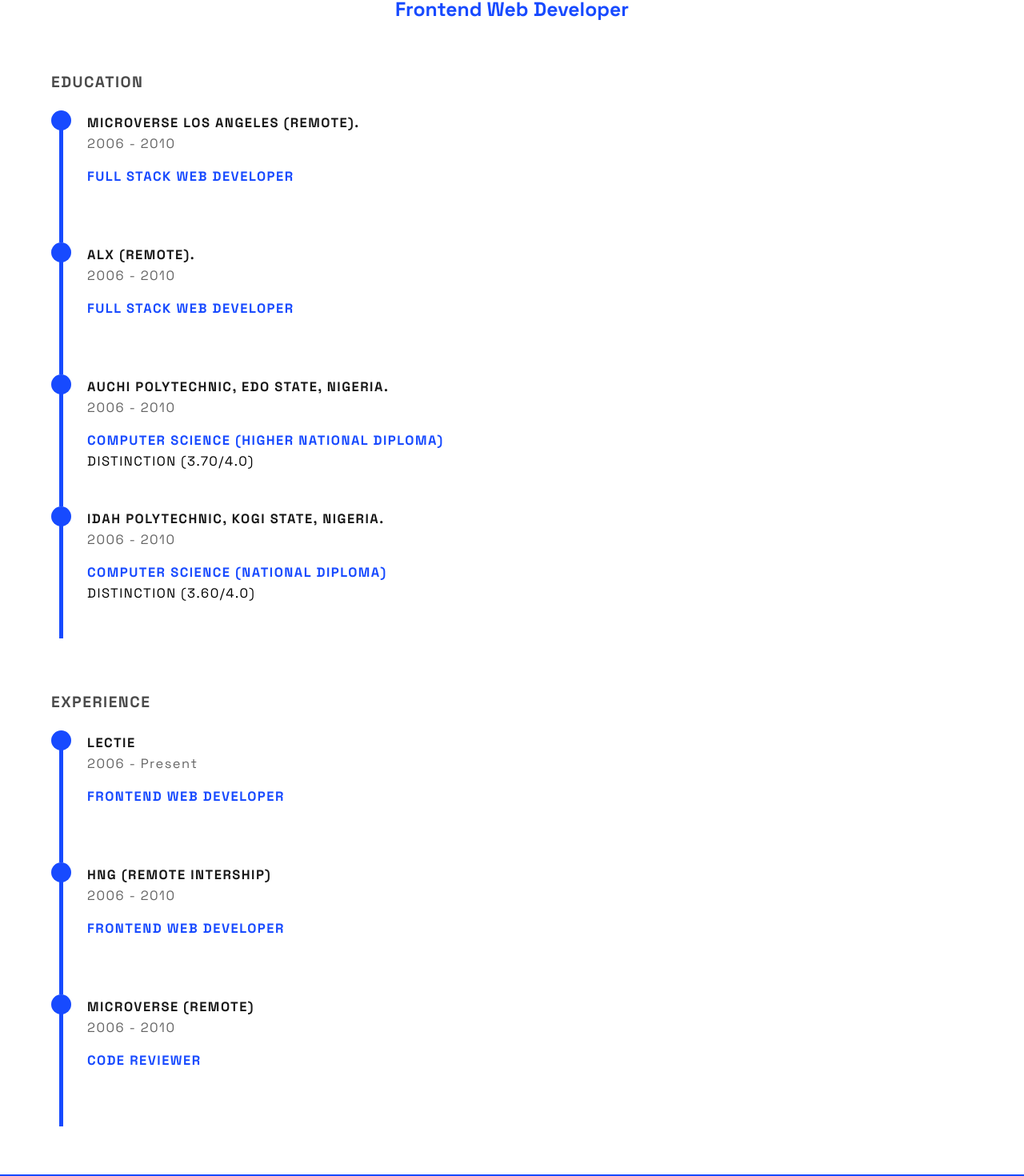
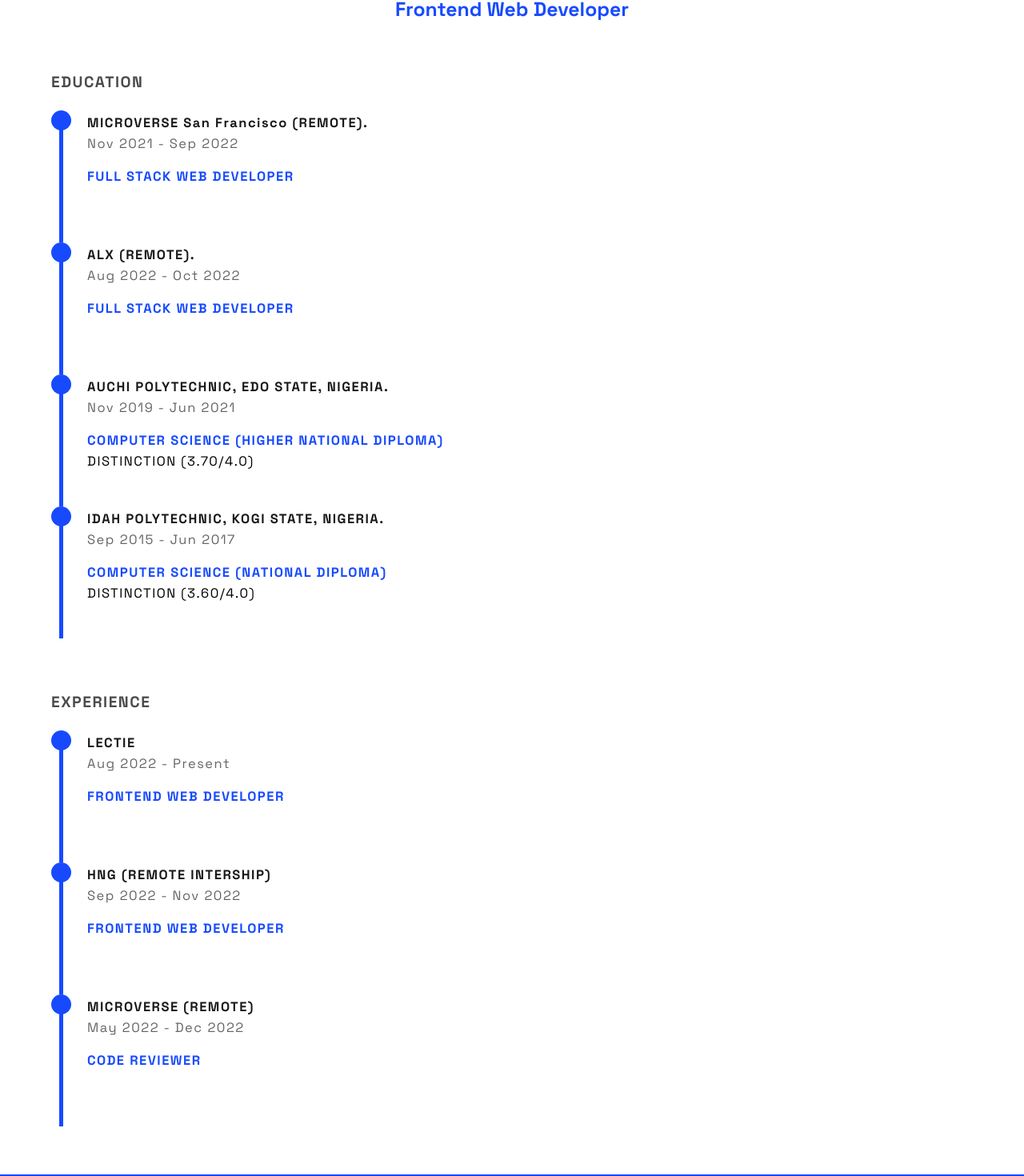
Before and after one commit to codewithmike01/portfolio-v2, a React (Create React App) app: page /resume in a window 1280 px wide. Shown: the part 198-1668 px from the top of the page at 80% size. Built offline with nearby package versions, Linux system fonts and the light colour scheme.

Commit message:
feat: Add resume

```diff
--- a/src/pages/ResumePage.tsx
+++ b/src/pages/ResumePage.tsx
@@ -20,10 +20,7 @@
               <img src={Logo} alt="logo" />
             </div>
             <div className="download_wraper desktop">
-              <a
-                href="../assets/doc/01_Mike_kanu_(Front_end_software_engineer).docx"
-                download
-              >
+              <a href="/src/assets/doc/test.pdf" download>
                 <p>Download Resume</p>
                 <MdOutlineDownloading />
               </a>
--- a/src/pages/services/ResumePage.service.tsx
+++ b/src/pages/services/ResumePage.service.tsx
@@ -14,27 +14,27 @@
 }[] = [
   {
     id: 1,
-    eduName: 'MICROVERSE LOS ANGELES (REMOTE).',
-    year: '2006 - 2010',
+    eduName: 'MICROVERSE San Francisco (REMOTE).',
+    year: 'Nov 2021 - Sep 2022',
     course: 'FULL STACK WEB DEVELOPER',
   },
   {
     id: 2,
     eduName: 'ALX (REMOTE).',
-    year: '2006 - 2010',
+    year: 'Aug 2022 - Oct 2022',
     course: 'FULL STACK WEB DEVELOPER',
   },
   {
     id: 3,
     eduName: 'AUCHI POLYTECHNIC, EDO STATE, NIGERIA.',
-    year: '2006 - 2010',
+    year: 'Nov 2019 - Jun 2021',
     course: 'COMPUTER SCIENCE (HIGHER NATIONAL DIPLOMA)',
     grade: 'DISTINCTION (3.70/4.0)',
   },
   {
     id: 4,
     eduName: 'IDAH POLYTECHNIC, KOGI STATE, NIGERIA.',
-    year: '2006 - 2010',
+    year: 'Sep 2015 - Jun 2017',
     course: 'COMPUTER SCIENCE (NATIONAL DIPLOMA)',
     grade: 'DISTINCTION (3.60/4.0)',
   },
@@ -49,19 +49,19 @@
   {
     id: 1,
     companyName: 'LECTIE',
-    year: '2006 - Present',
+    year: 'Aug 2022 - Present',
     position: 'FRONTEND WEB DEVELOPER',
   },
   {
     id: 2,
     companyName: 'HNG (REMOTE INTERSHIP)',
-    year: '2006 - 2010',
+    year: 'Sep 2022 - Nov 2022',
     position: 'FRONTEND WEB DEVELOPER',
   },
   {
     id: 3,
     companyName: 'MICROVERSE (REMOTE)',
-    year: '2006 - 2010',
+    year: 'May 2022 - Dec 2022',
     position: 'CODE REVIEWER',
   },
 ];
@@ -71,22 +71,18 @@
 }[] = [
   {
     id: 1,
-
     image: `${MicroverseFullStack}`,
   },
   {
     id: 2,
-
     image: `${MicroverseJavascript}`,
   },
   {
     id: 3,
-
     image: `${AlxFullstack}`,
   },
   {
     id: 4,
-
     image: `${Oracle}`,
   },
 ];
```
